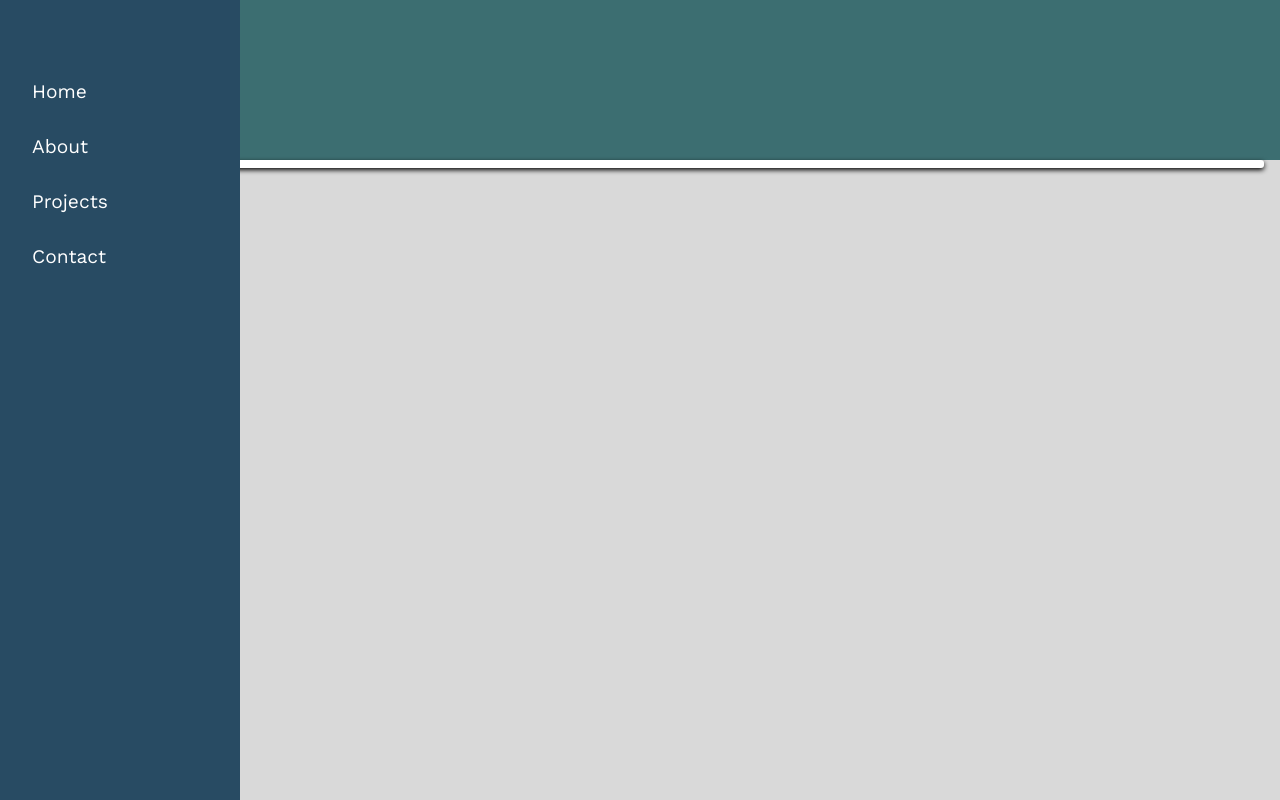
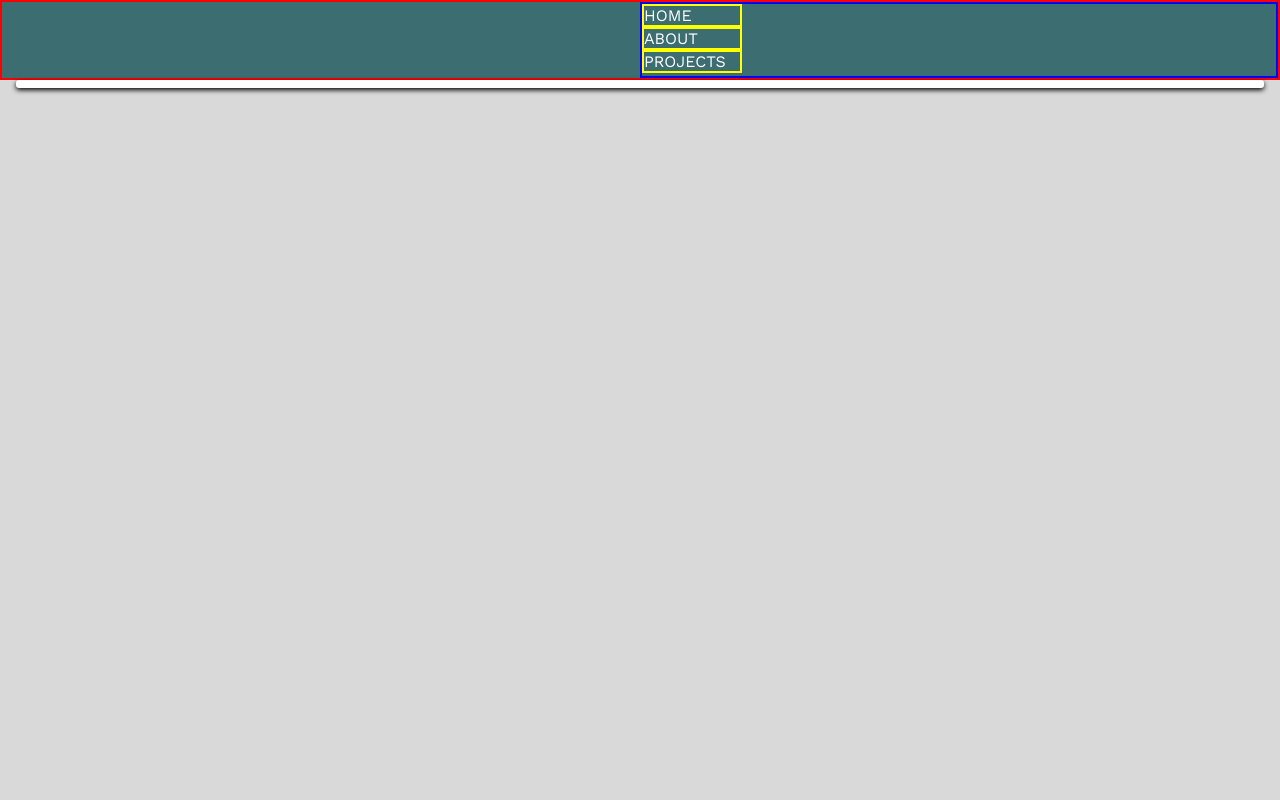
Before and after one commit to orpd0523/portfolio, a React (Create React App) app: page / in a window 1280 px wide. Built offline with nearby package versions, Linux system fonts and the light colour scheme.

Commit message:
working on header responsive for tablet

```diff
--- a/src/App.js
+++ b/src/App.js
@@ -6,7 +6,7 @@ import Sidebar from "./components/Sidebar/Sidebar.js";
 function App() {
   return (
     <div className="App">
-      <Sidebar/>
+      {/* <Sidebar/> */}
       <Header/>
       <Card></Card>
     </div>
--- a/src/components/Header/Header.scss
+++ b/src/components/Header/Header.scss
@@ -11,3 +11,35 @@
         list-style: none;
     }
 }
+
+@media screen and (min-width: 768px) {
+    .header {
+        border: 2px solid red;
+      max-width: 100%;
+      max-height: 5rem;
+      display: flex;
+      flex-direction: 0;
+      justify-content: flex-end;
+      &__container{
+        border: 2px solid blue;
+        margin: 0;
+        padding-left: 0;
+        width: 50%;
+        display: inline;
+        flex-direction: row;
+        flex-wrap: nowrap;
+    }
+      &__item{
+        border: 2px solid yellow;
+        justify-content: space-evenly;
+        width: 100px;
+        margin: 0;
+      }
+    }
+  }
+
+  @media screen and (min-width: 1280px) {
+    .header {
+      max-width: auto;
+    }
+  }
```
